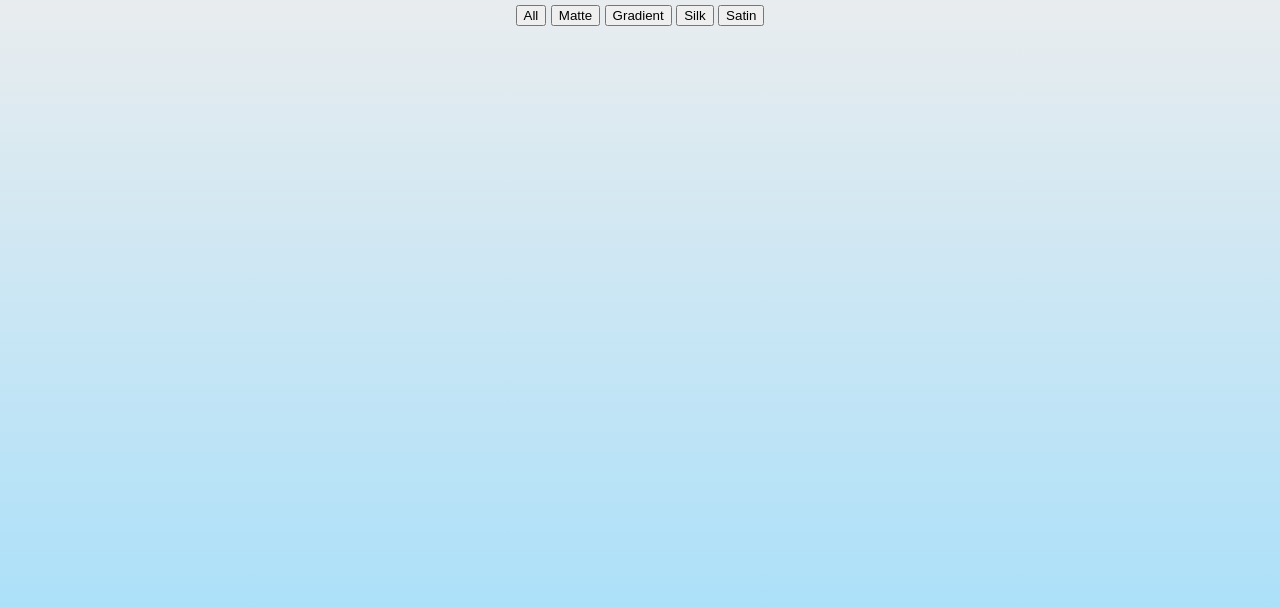
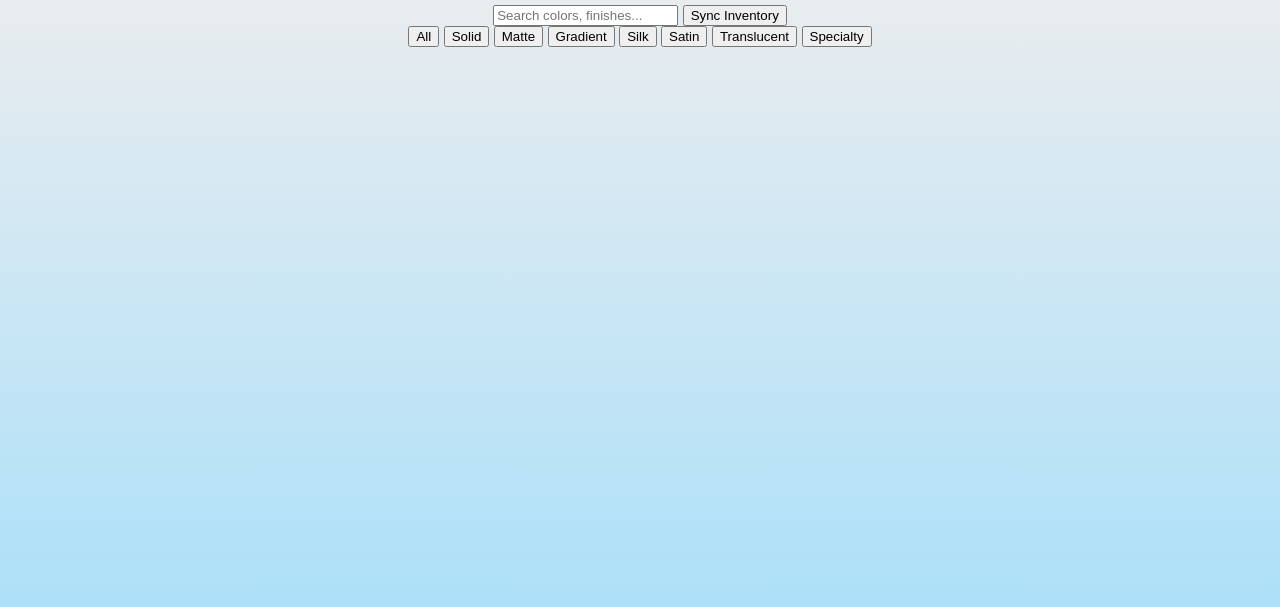
Before and after one commit to blast1221/filament_inventory, a website: page inventory.html in a window 1280 px wide. Shown: the part 225-832 px from the top of the page. Drawn offline with Linux system fonts and the light colour scheme; no server answers.

Commit message:
feat: add finish filtering and sync capabilities
- Add new filament finishes (Solid, Gradient, Specialty) to the enum type
- Update inventory.html with filter buttons, search input, and sync button
- Refine inventory.js show Finish logic to handle 'Solid' and 'Basic' groupings
- Fix swatch rendering logic and alphabetize inventory display by color

```diff
--- a/inventory.html
+++ b/inventory.html
@@ -25,12 +25,20 @@
 
     <main>
         <h2>Filament Inventory</h2>
+
+        <div class="inventory-controls">
+            <input type="text" id="searchInput" placeholder="Search colors, finishes...">
+            <button id="refreshBtn">Sync Inventory</button>
+        </div>
         <div id="filter-buttons">
             <button onclick="showFinish('All')">All</button>
+            <button onclick="showFinish('Solid')">Solid</button>
             <button onclick="showFinish('Matte')">Matte</button>
             <button onclick="showFinish('Gradient')">Gradient</button>
             <button onclick="showFinish('Silk')">Silk</button>
             <button onclick="showFinish('Satin')">Satin</button>
+            <button onclick="showFinish('Translucent')">Translucent</button>
+            <button onclick="showFinish('Specialty')">Specialty</button>
             <!-- add more finish types here as needed -->
         </div>
 
--- a/js/inventory.js
+++ b/js/inventory.js
@@ -85,10 +85,17 @@ function renderInventory(items) {
 
 function showFinish(finishType) {
     const allItems = window.cachedItems || [];
-    const filtered =
-        finishType === "All"
-            ? allItems
-            : allItems.filter(item => item.finish === finishType);
+    let filtered;
+
+        if (finishType === "All") {
+            filtered = allItems;
+        } else if (finishType === "Solid") {
+            filtered = allItems.filter(item =>
+                item.finish === "Solid" || item.finish === "Basic" || item.finish === ""
+            );
+        } else {
+            filtered = allItems.filter(item => item.finish === finishType);
+        }
     renderInventory(filtered);
 }
 
```
